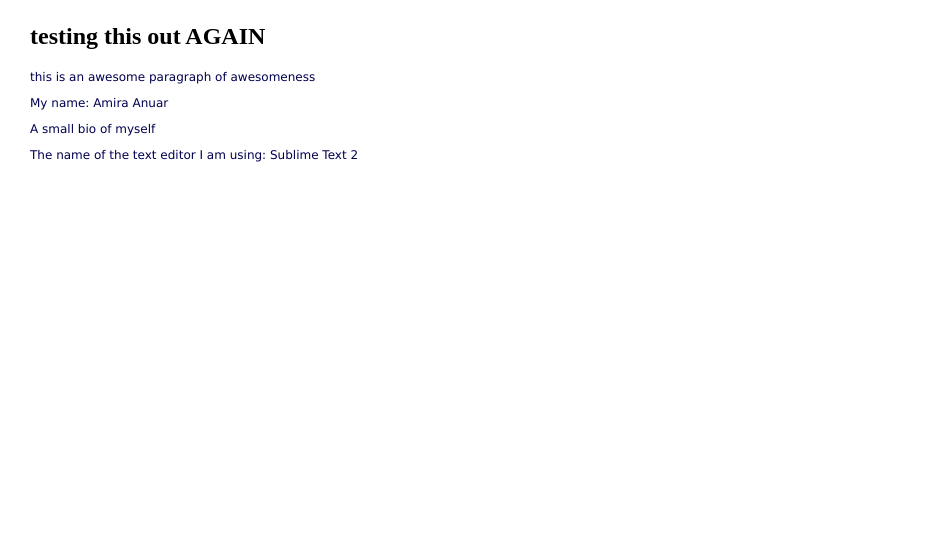
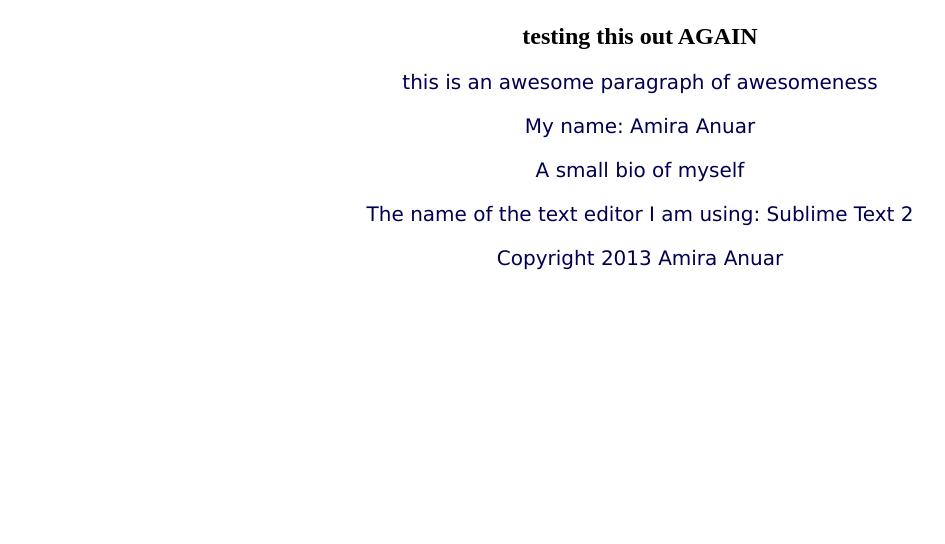
Before and after one commit to aellawind/p1.amiraanuar.com, a PHP site: page / in a window 1280 px wide. Shown: the part 256-800 px from the top of the page, without its empty margins (0-945 px from the left). Run offline with PHP 8.4, Linux system fonts and the light colour scheme.

Commit message:
CSS change background try1

```diff
--- a/index.css
+++ b/index.css
@@ -1,6 +1,6 @@
 p {
 	font-family: Verdana, Arial, Helevtiva, sans-serif;
-	font-size: 12px;
+	font-size: 20px;
 	color: #000050;
 }
 
@@ -23,7 +23,20 @@ a:hover {
 	text-decoration:none;
 	background-color: #CCCCCC;}
 
+body {
+	text-align: center;
+}
+
 #page-wrap {
 	width: 800px;
 	margin: 0 auto;
 }
+
+html {
+	background: url(images/jumpingbeach.jpg) no-repeat center center
+	-webkit-background-size: cover;
+	-moz-background-size: cover;
+	-o-background-size: cover;
+	background-size: cover;
+}
+}
--- a/index.php
+++ b/index.php
@@ -7,6 +7,8 @@
 <link rel = "stylesheet" type ="text/css" href="index.css"/>
 </head>
 
+<body>
+	<div id="page-wrap">
 <h1>Welcome to P1</h1>
 
 <img src = 'http://placekitten.com/200/200'>'
@@ -17,6 +19,12 @@
 <p>A small bio of myself</p>
 <p>The name of the text editor I am using: Sublime Text 2</p>
 
+<footer>
+	<p>Copyright 2013 Amira Anuar</p>
+</footer>
+
+	</div>
+</body>
 
 
 
```
